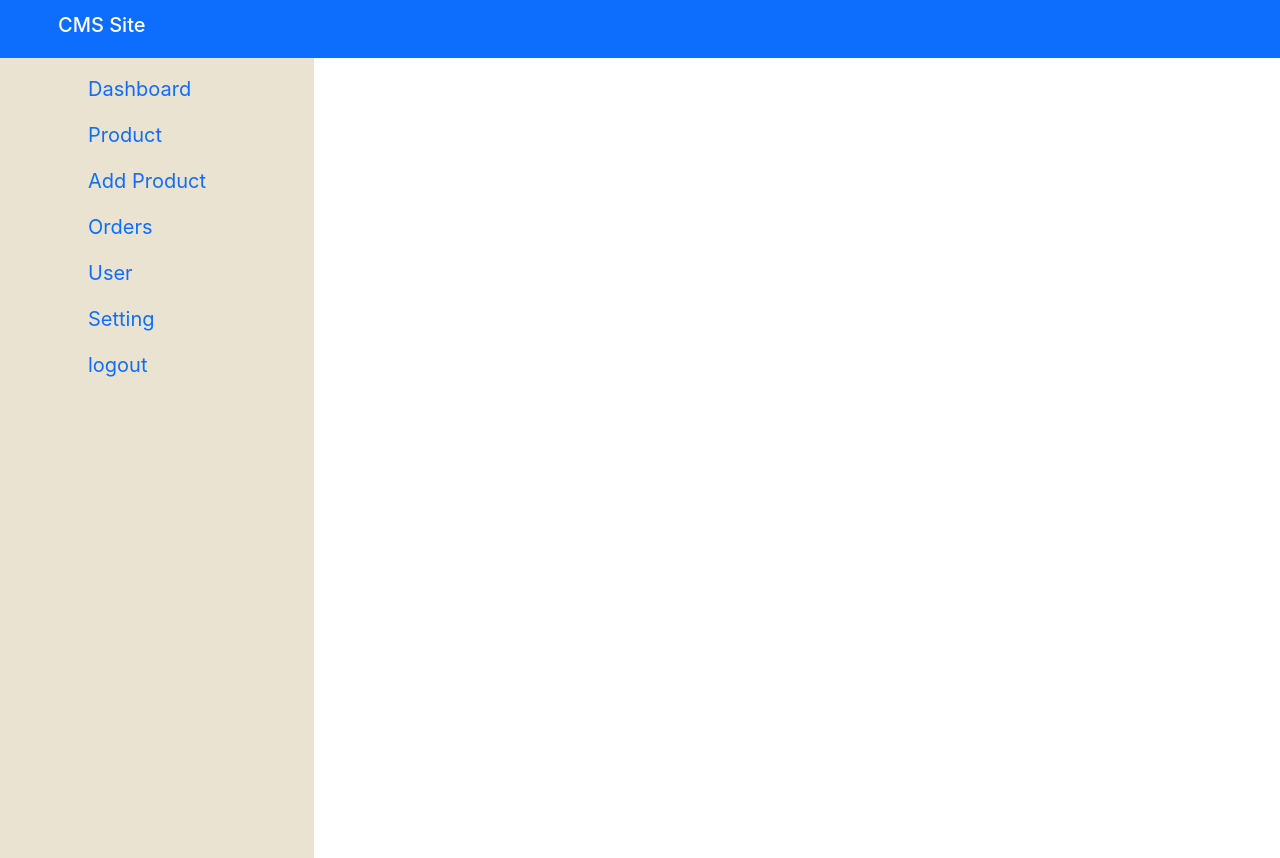
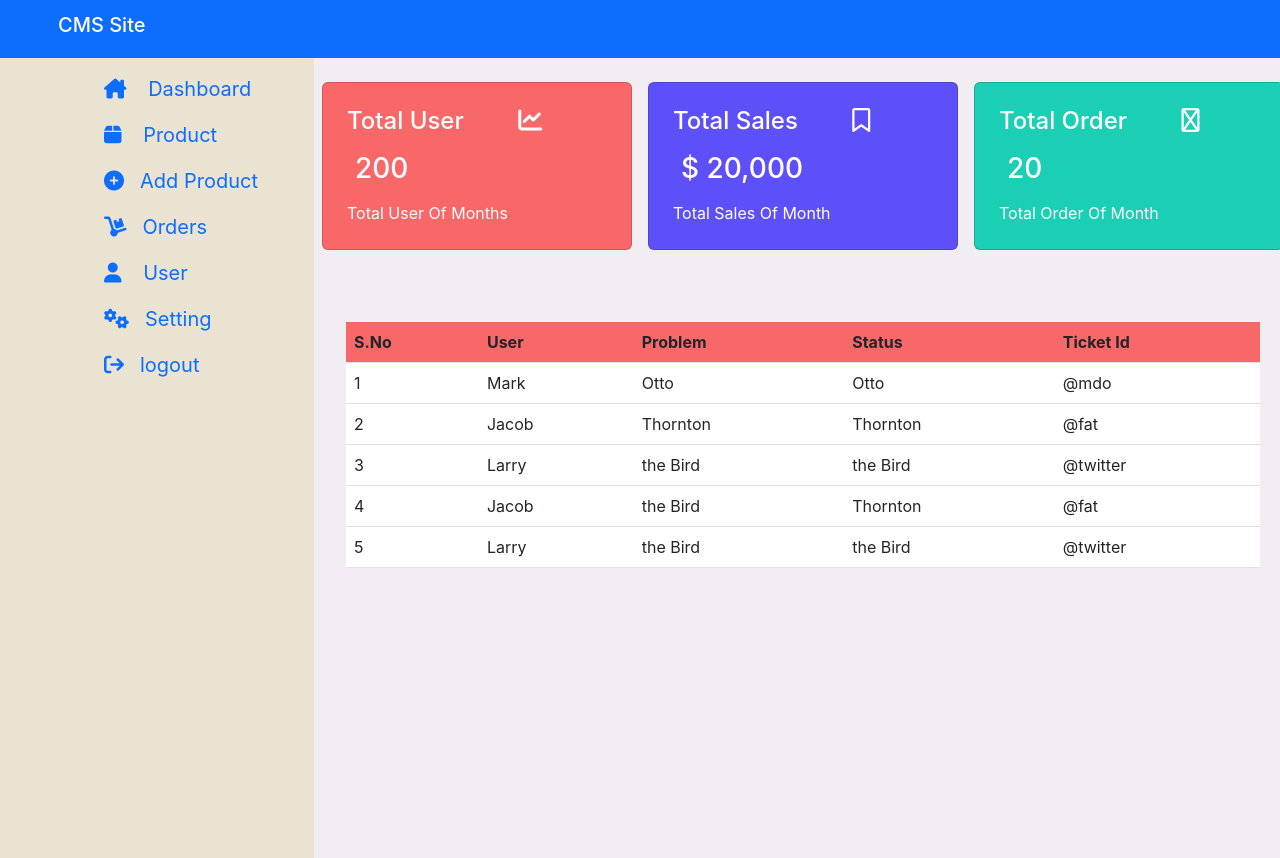
Before and after one commit to AlphaTango1998/CMS1, a React (Create React App) app in the folder clientside/: page /home in a window 1280 px wide. Built offline with nearby package versions, Linux system fonts and the light colour scheme.

Commit message:
secound commit

```diff
--- a/clientside/public/index.html
+++ b/clientside/public/index.html
@@ -20,6 +20,7 @@
     <noscript>You need to enable JavaScript to run this app.</noscript>
     <div id="root"></div>
 
+    <script src="https://kit.fontawesome.com/a79873d009.js" crossorigin="anonymous"></script>
     <script src="https://cdn.jsdelivr.net/npm/bootstrap@5.2.0/dist/js/bootstrap.bundle.min.js" integrity="sha384-A3rJD856KowSb7dwlZdYEkO39Gagi7vIsF0jrRAoQmDKKtQBHUuLZ9AsSv4jD4Xa" crossorigin="anonymous"></script>
   </body>
 </html>
--- a/clientside/src/component/Home.js
+++ b/clientside/src/component/Home.js
@@ -4,15 +4,104 @@ import Sidebar from './Sidebar'
 function Home() {
   return (
     <>
-
+      <div style={{"background":"#f2edf3"}}>
       <div className="row">
-        <div className="col-lg-12"><Navbar /> </div>
+         <div className="col-lg-12"><Navbar /> </div>
       </div>
       <div className= "row">
-     <div className="col-lg-3"><Sidebar /> </div>
-     <div className="col-lg-9">  </div>
+        <div className="col-lg-3"><Sidebar /> </div>
+        <div className="col-lg-9">
+              <div className="row">
+              <div className="col-lg-4 p-2 mt-3">
+              <div className="card text-white" style={{"background":"#f96868"}}  >
+                      <div className="card-body p-4">
+                       <h4 className="card-title">Total User  <i className="fa-solid fa-chart-line px-5" ></i></h4>
+                       <p className="h3 p-2"> 200</p>
+                              <p className="card-text">Total User Of Months</p>
+                       </div>
+              </div>
+              </div>
+              <div className="col-lg-4 p-2 mt-3">
+              <div className="card text-white " style={{"background":"#5e50f9"}}>
+                      <div className="card-body p-4">
+                          <h4 className="card-title">Total Sales <i class="fa-regular fa-bookmark px-5"></i> </h4>
+                            <p className="h3 p-2"> $ 20,000</p>
+                              <p className="card-text">Total Sales Of Month</p>
+                       </div>
+              </div>
+              </div>
+              <div className="col-lg-4 p-2 mt-3"  >
+              <div className="card text-white "style={{"background":"#1bcfb4"}} >
+                      <div className="card-body p-4">
+                          <h4 className="card-title">Total Order <i className="fa-regular fa-diamond px-5"></i> </h4>
+                          <p className="h3 p-2">  20</p>
+                              <p className="card-text">Total Order Of Month</p>
+                       </div>
+              </div>
+              </div>
+              </div>
+
+               <div className="px-3 py-5">
+                <div className="row p-3" >
+
+                <table className="table " style={{"background":"white"}}>
+
+                    <thead>
+
+                       <tr style={{"background":"#f96868"}} >
+                       <th>S.No</th>
+                         <th>User</th>
+                         <th>Problem</th>
+                         <th > Status</th>
+
+                         <th >Ticket Id</th>
+                        </tr>
+                    </thead>
+                    <tbody>
+                    <tr>
+                    <td>1</td>
+                    <td>Mark</td>
+                    <td>Otto</td>
+                   <td>Otto</td>
+                    <td>@mdo</td>
+                  </tr>
+    <tr>
+      <td >2</td>
+      <td>Jacob</td>
+      <td>Thornton</td>
+      <td>Thornton</td>
+      <td>@fat</td>
+    </tr>
+    <tr>
+      <td>3</td>
+      <td>Larry</td>
+      <td>the Bird</td>
+      <td>the Bird</td>
+      <td>@twitter</td>
+    </tr>
+    <tr>
+      <td >4</td>
+      <td>Jacob</td>
+      <td>the Bird</td>
+      <td>Thornton</td>
+      <td>@fat</td>
+    </tr>
+    <tr>
+      <td>5</td>
+      <td>Larry</td>
+      <td>the Bird</td>
+      <td>the Bird</td>
+      <td>@twitter</td>
+    </tr>
+  </tbody>
+</table>
+
+</div>
+                </div>
+
+         </div>
       </div>
-
+      </div>
     </>
       )
 }
--- a/clientside/src/component/Sidebar.js
+++ b/clientside/src/component/Sidebar.js
@@ -19,25 +19,25 @@ function Sidebar()
       <div className="position-sticky pt-3  sidebar-sticky">
         <ul className="nav flex-column">
           <li className="nav-item">
-          <NavLink className="fs-5 text-decoration-none" to="/dashboard"> Dashboard</NavLink>
+          <NavLink className="fs-5 text-decoration-none" to="/home"><i className ="fa-solid fa-house-chimney px-3"></i> Dashboard</NavLink>
           </li>
           <li className="nav-item mt-3">
-          <NavLink className="fs-5 text-decoration-none"  to="/product"> Product</NavLink>
+          <NavLink className="fs-5 text-decoration-none"  to="/product"> <i className="fa-solid fa-box px-3"></i> Product</NavLink>
           </li>
           <li className="nav-item mt-3">
-          <NavLink className="fs-5 text-decoration-none"  to="/addproduct">Add Product</NavLink>
+          <NavLink className="fs-5 text-decoration-none"  to="/addproduct"> <i className="fa-solid fa-circle-plus px-3"></i>Add Product</NavLink>
           </li>
           <li className="nav-item mt-3">
-          <NavLink className="fs-5 text-decoration-none"  to="/order">Orders</NavLink>
+          <NavLink className="fs-5 text-decoration-none"  to="/order"> <i className="fa-solid fa-dolly px-3"></i>Orders</NavLink>
           </li>
           <li className="nav-item mt-3">
-          <NavLink className="fs-5 text-decoration-none " to="/loginuser">  User</NavLink>
+          <NavLink className="fs-5 text-decoration-none " to="/loginuser"><i className="fa-solid fa-user px-3"></i>  User</NavLink>
           </li>
           <li className="nav-item mt-3">
-          <NavLink className="fs-5 text-decoration-none"  to="/setting"> Setting</NavLink>
+          <NavLink className="fs-5 text-decoration-none"  to="/setting"> <i className="fa-solid fa-gears px-3"></i>Setting</NavLink>
           </li>
           <li className="nav-item mt-3">
-          <NavLink className="fs-5 text-decoration-none"  to="/logout"> logout</NavLink>
+          <NavLink className="fs-5 text-decoration-none"  to="/logout"> <i className="fa-solid fa-arrow-right-from-bracket px-3"></i>logout</NavLink>
           </li>
 
 
```
